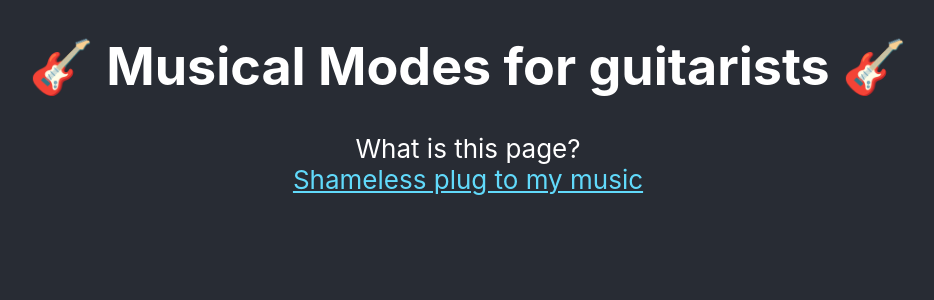
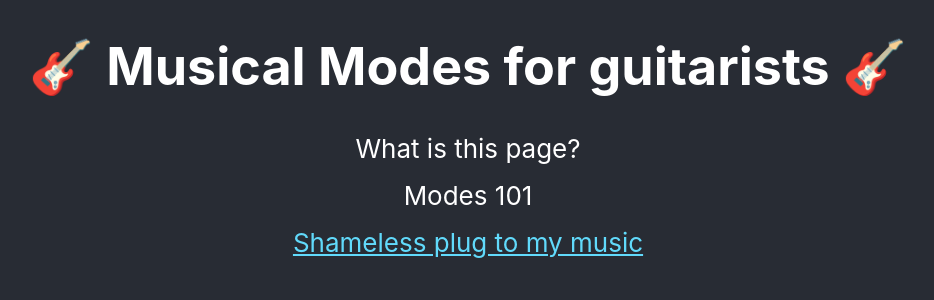
Before and after one commit to aNerdInTheHand/modes, a React (Create React App) app: page / in a window 1280 px wide. Shown: the top 300 px of the page, without its empty margins (172-1106 px from the left). Built offline with nearby package versions, Linux system fonts and the light colour scheme.

Commit message:
Intro and About components

```diff
--- a/src/App.css
+++ b/src/App.css
@@ -23,6 +23,10 @@
   color: #61dafb;
 }
 
+.section {
+  margin-bottom: 1rem;
+}
+
 @keyframes App-logo-spin {
   from {
     transform: rotate(0deg);
--- a/src/App.js
+++ b/src/App.js
@@ -1,12 +1,15 @@
 import React from 'react';
 import './App.css';
 import Intro from './pages/Intro'
+import About from './pages/About'
 
 function App() {
   return (
     <div className="App">
       <header className="App-header">
+        <h1 className='modes-intro'><span role='img' aria-label='guitar emoji'>🎸</span> Musical Modes for guitarists <span role='img' aria-label='guitar emoji'>🎸</span></h1>
         <Intro />
+        <About />
         <a
           className="App-link"
           href="https://soundcloud.com/nick-holvast"
--- /dev/null
+++ b/src/pages/About.js
@@ -0,0 +1,26 @@
+import React, { useState } from 'react'
+
+const About = props => {
+  const [showContent, setShowContent] = useState(false)
+  return (
+    <div className='section'>
+      <div onClick={() => setShowContent(!showContent)}>
+        {showContent
+          ? returnContent()
+          : returnTitle()
+        }
+      </div>
+    </div>
+  )
+}
+
+const returnContent = () => (
+  <p>
+    So what are modes? Well, Wikipedia defines a mode as <cite>a type of musical scale coupled with a set of characteristic melodic behaviors</cite>.
+    That sounds easy enough, but it's the <i>second</i> part of that definition that often gets overlooked. I'll explain why this is important, but first, we'll look at the modes as scales.
+  </p>
+)
+
+const returnTitle = () => <div class='subtitle'>Modes 101</div>
+
+export default About
--- a/src/pages/Intro.js
+++ b/src/pages/Intro.js
@@ -1,11 +1,9 @@
 import React, { useState } from 'react'
 
-
-const Intro = props => {
+const About = props => {
   const [showContent, setShowContent] = useState(false)
   return (
-    <div>
-      <h1 className='modes-intro'><span role='img' aria-label='guitar emoji'>🎸</span> Musical Modes for guitarists <span role='img' aria-label='guitar emoji'>🎸</span></h1>
+    <div className='section'>
       <div onClick={() => setShowContent(!showContent)}>
         {showContent
           ? returnContent()
@@ -33,4 +31,4 @@ const returnContent = () => (
 
 const returnTitle = () => <div class='subtitle'>What is this page?</div>
 
-export default Intro
+export default About
```
